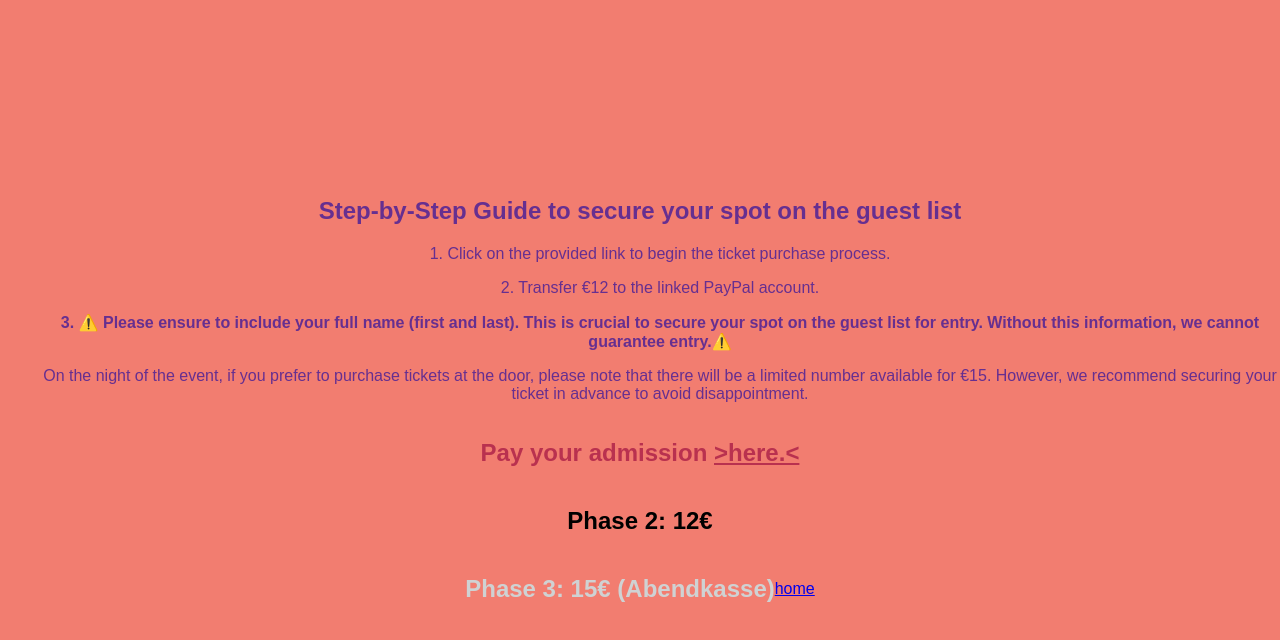
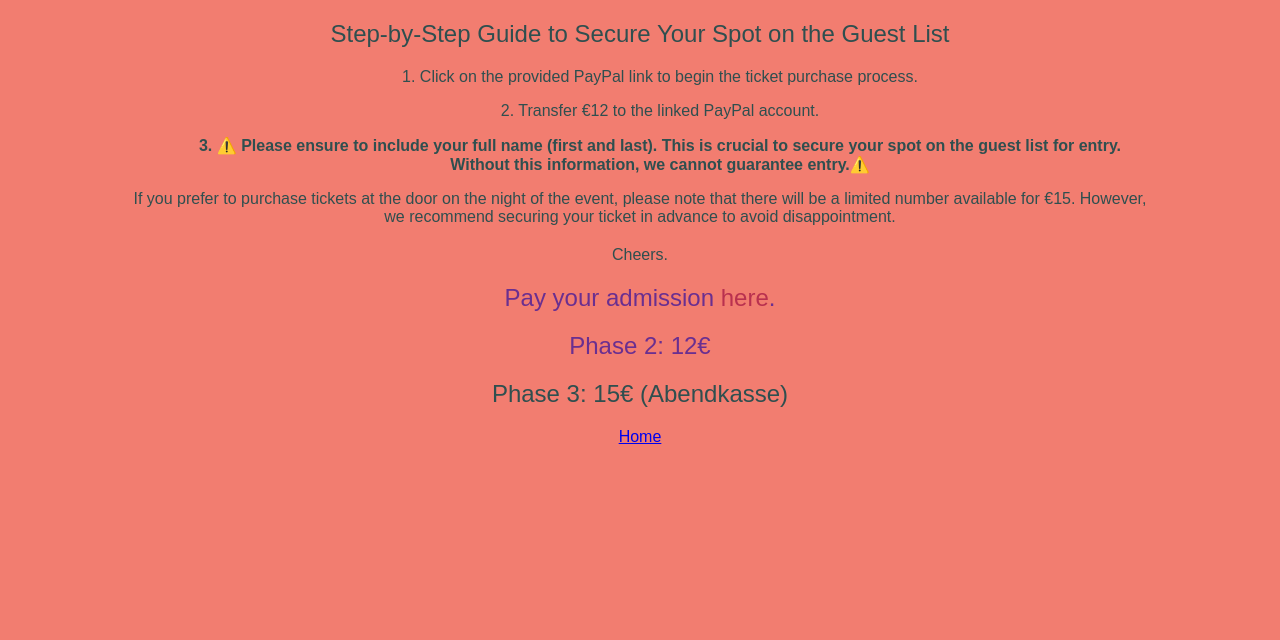
Before and after one commit to rahel02/1stDimeDisco, a plain HTML site: page Tickets.html in a window 1280 px wide. Drawn offline with Linux system fonts and the light colour scheme; a web font is replaced by a local one.

Commit message:
Update Tickets.html

```diff
--- a/Tickets.html
+++ b/Tickets.html
@@ -3,124 +3,74 @@
 <head>
     <meta charset="UTF-8">
     <meta name="viewport" content="width=device-width, initial-scale=1.0">
-    <title>Ticket info</title>
-    </head>
+    <title>Ticket Info</title>
     <link rel="stylesheet" href="https://use.typekit.net/cih0hvl.css">
-
-    <div class="intro">
-
-      <center>
-   <h2>Step-by-Step Guide to secure your spot on the guest list</h2>
-    <ol>
-        <p> 1. Click on the provided link to begin the ticket purchase process.</p>
-        <p> 2. Transfer €12 to the linked PayPal account.</p>
-        <b> <p> 3. ⚠️ Please ensure to include your full name (first and last). This is crucial to secure your spot on the guest list for entry. Without this information, we cannot guarantee entry.⚠️</p></b>
-
-        <p>On the night of the event, if you prefer to purchase tickets at the door, please note that there will be a limited number available for €15. However, we recommend securing your ticket in advance to avoid disappointment.</p>
-    </ol>
-</div>
-
-
-
-        <div class="bezahl">
-
-            <h2>Pay your admission <a href="https://www.paypal.me/eliasdiederundich">>here.< </a></h2>
-    </div>
-
-
-
-        <div class="phasen">
- <h2>Phase 2: 12€</h2>
-
-    </div>
-
-    <div class="phasen-rest">
-
-        <h2>Phase 3: 15€ (Abendkasse)</h2>
-
-
-        <center><p><a href="index.html">home</a> </p></center>
-
-    </div>
-
-
-    <body>
-
-
-    </body>
-
-
-
-
-
     <style>
         body {
             margin: 0;
             padding: 0;
-            height: 100vh;
             display: flex;
-            justify-content: center; /* Center horizontally */
-            align-items: center; /* Center vertically */
             flex-direction: column;
+            justify-content: center;
+            align-items: center;
             background-color: #F27D70;
-        }
-    .intro{
-      font-family: "Apfel Grotezk", sans-serif;
-            font-weight: 400;
-            font-style: normal;
-
-            color: #662F90;
-            color: rgb(102, 47, 144);
-            text-outline: #231F20;
-            text-outline: rgb(35, 31, 32);
-            display: flex; /* Use flexbox for aligning items */
-            flex-direction: column; /* Stack elements vertically */
-            align-items: center; /* Center horizontally */
-        }
-    .phasen{
             font-family: "eight", sans-serif;
-            font-weight: 400;
-            font-style: normal;
-
-            color: black;
-
-            text-outline: #231F20;
-            text-outline: rgb(35, 31, 32);
-            display: flex; /* Use flexbox for aligning items */
-            flex-direction: column; /* Stack elements vertically */
-            align-items: center; /* Center horizontally */
-        }
-       .phasen-rest{
-      font-family: "eight", sans-serif;
-            font-weight: 400;
-            font-style: normal;
-            color: #CFD2D3;
-            text-outline: #231F20;
-            text-outline: rgb(35, 31, 32);
-            display: flex; /* Use flexbox for aligning items */
-       justify-content: center; /* Center vertically */
-            align-items: center; /* Center horizontally */
+            color: darkslategray;
         }
 
+        .container {
+            max-width: 80%;
+            text-align: center;
+        }
 
-    .bezahl{
-          font-family: "eight", sans-serif;
-            font-weight: 400;
-            font-style: normal;
-            color: #B9314F;
-            text-outline: #231F20;
-            text-outline: rgb(35, 31, 32);
-            display: flex;
-        flex-direction: column;
-            align-items: center;
+        h1, h2 {
+            font-weight: normal;
+        }
 
+        .intro, .phasen, .phasen-rest, .bezahl {
+            margin-bottom: 20px;
+        }
+
+        .bezahl, .phasen{
+            color: #6a2f90
         }
 
         .bezahl a {
-            color:#B9314F;
-        justify-content: center; /* Center vertically */
-            align-items: center; /* Center horizontally */
+            color: #B9314F;
+            text-decoration: none;
         }
+        .phasen-rest{
 
+            color: darkslategray;
+        }
+    </style>
+</head>
+<body>
+    <div class="container">
+        <div class="intro">
+            <h2>Step-by-Step Guide to Secure Your Spot on the Guest List</h2>
+            <ol>
+                <p>1. Click on the provided PayPal link to begin the ticket purchase process.</p>
+                <p>2. Transfer €12 to the linked PayPal account.</p>
+                <p><b>3. ⚠️ Please ensure to include your full name (first and last). This is crucial to secure your spot on the guest list for entry. Without this information, we cannot guarantee entry.⚠️</b></p>
+            </ol>
+            <p>If you prefer to purchase tickets at the door on the night of the event, please note that there will be a limited number available for €15. However, we recommend securing your ticket in advance to avoid disappointment.</p>
+        </div>
 
-    </style>
+        <p> Cheers. </p>
+
+        <div class="bezahl">
+            <h2>Pay your admission <a href="https://www.paypal.me/eliasdiederundich">here</a>.</h2>
+        </div>
+
+        <div class="phasen">
+            <h2>Phase 2: 12€</h2>
+        </div>
+
+        <div class="phasen-rest">
+            <h2>Phase 3: 15€ (Abendkasse)</h2>
+            <p><a href="index.html">Home</a></p>
+        </div>
+    </div>
+</body>
+</html>
```
Lines whose indentation alone changed are shown as unchanged.
